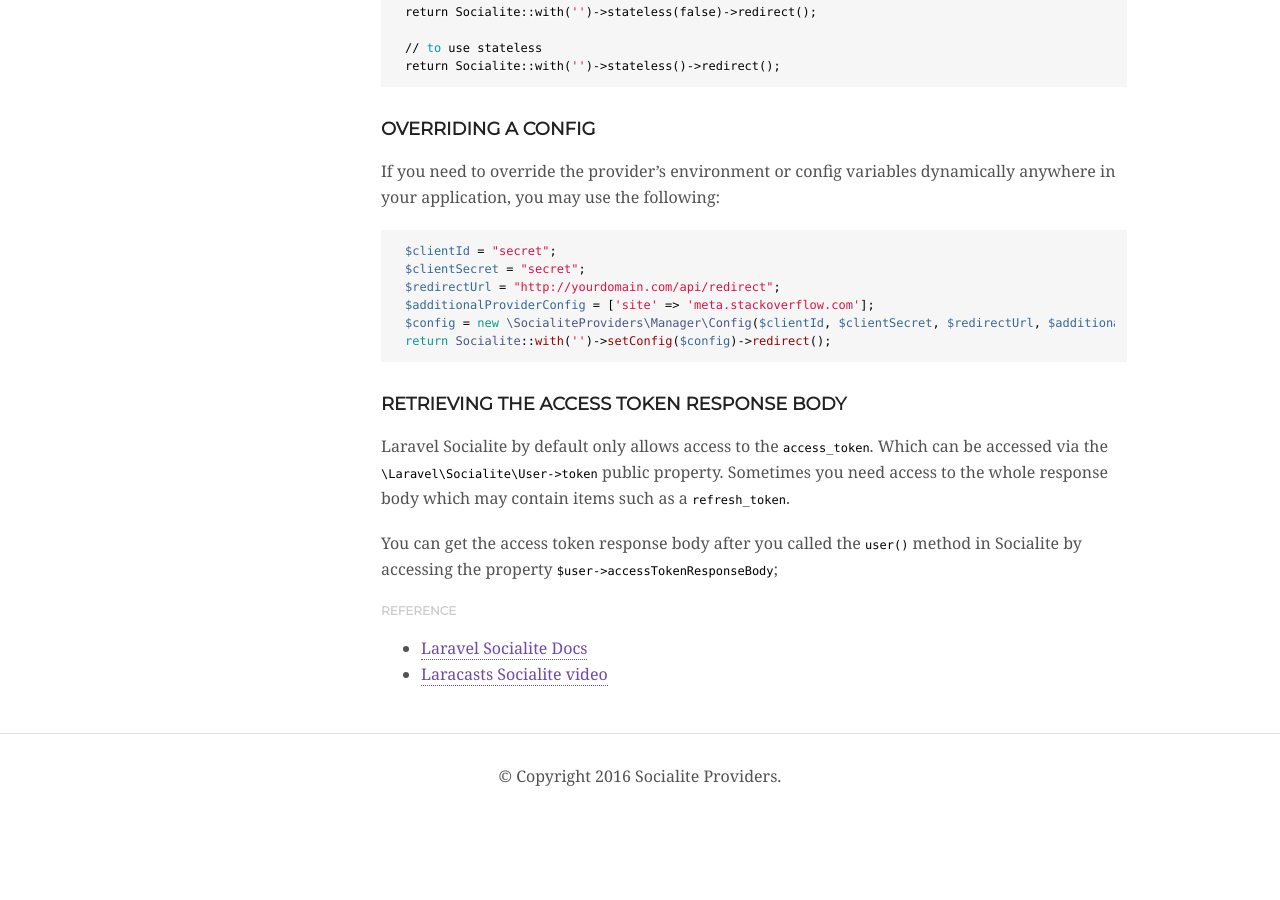
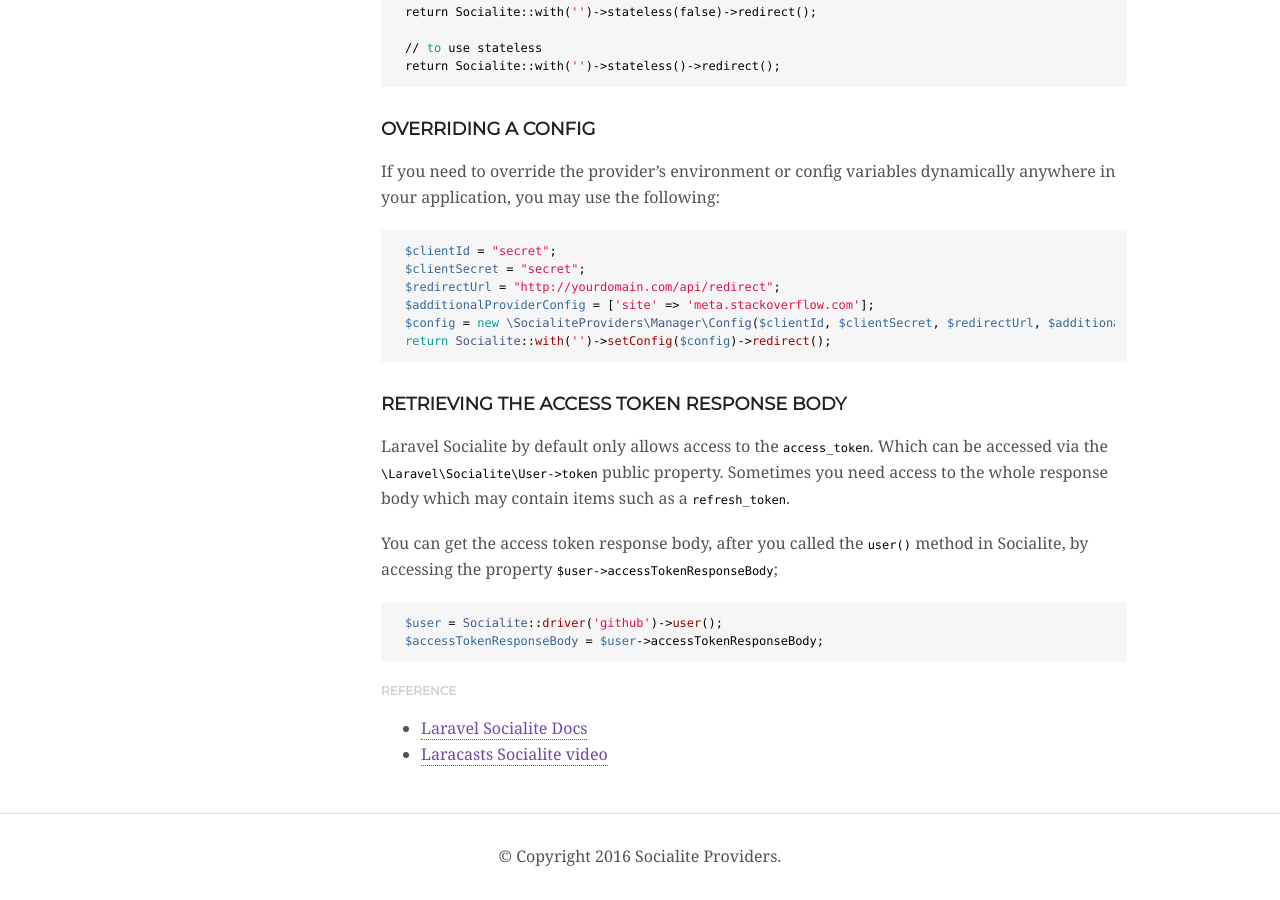
Before and after one commit to SocialiteProviders/socialiteproviders.github.io, a Jekyll site: the page built from _providers/RunKeeper.md, in a window 1280 px wide and 900 px high, scrolled down 3040 px. Built offline with Jekyll 4.4.1, drawn with Linux system fonts in a browser that asks for light colours; nearby versions of some CDN libraries; some web fonts are replaced; before the commit the page ends 3860 px from its top, so only the background shows below that.

Commit message:
updated access token response body documentation

````diff
--- a/_includes/provider/_usage.md
+++ b/_includes/provider/_usage.md
@@ -48,7 +48,12 @@ Laravel Socialite by default only allows access to the `access_token`.  Which ca
 via the `\Laravel\Socialite\User->token` public property.  Sometimes you need access to the whole response body which
 may contain items such as a `refresh_token`.
 
-You can get the access token response body after you called the `user()` method in Socialite by accessing the property `$user->accessTokenResponseBody`;
+You can get the access token response body, after you called the `user()` method in Socialite, by accessing the property `$user->accessTokenResponseBody`;
+
+```php
+$user = Socialite::driver('github')->user();
+$accessTokenResponseBody = $user->accessTokenResponseBody;
+```
 
 
 #### Reference
````
